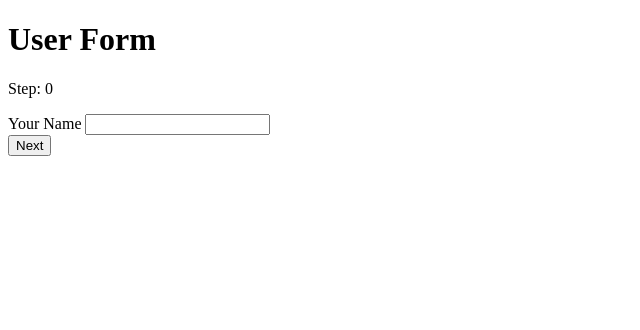
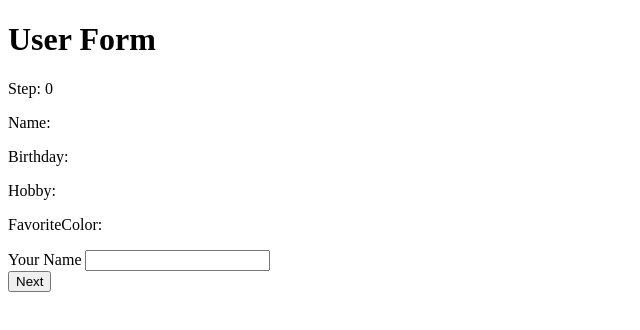
Before and after one commit to Angellomon/svelte-5-course, a SvelteKit app: page / in a window 1280 px wide. Shown: the top 330 px of the page, without its empty margins (0-640 px from the left). Built offline with nearby package versions, Linux system fonts and the light colour scheme.

Commit message:
feat: impl animations + better code mgmt (snippets&loops)

```diff
--- a/src/routes/+page.svelte
+++ b/src/routes/+page.svelte
@@ -1,21 +1,50 @@
 <script lang="ts">
+	import { fly } from 'svelte/transition';
 	import Header from './Header.svelte';
 
 	type StrError = string;
-	const steps = {
-		NAME: 0,
-		BIRTHDAY: 1,
-		HOBBY: 2,
-		FINISHED: 3
-	};
+
 
 	let formState = $state({
 		name: '',
 		birthday: '',
 		hobby: '',
+		favoriteColor: '',
 		step: 0,
 		error: ''
 	});
+
+	const steps: {
+		key: keyof typeof formState;
+		question: string;
+		type: 'text' | 'date' | 'color';
+		validator: (arg: string) => StrError;
+	}[] = [
+		{
+			key: 'name',
+			question: 'Your Name',
+			type: 'text',
+			validator: validateName
+		},
+		{
+			key: 'birthday',
+			question: 'Your Birthday',
+			type: 'date',
+			validator: validateBirthday
+		},
+		{
+			key: 'hobby',
+			question: 'Your Hobby',
+			type: 'text',
+			validator: validateHobby
+		},
+		{
+			key: 'favoriteColor',
+			question: 'Your Favorite Color',
+			type: 'color',
+			validator: validateFavoriteColor
+		}
+	];
 
 	function validateName(name: string): StrError {
 		if (!name) return 'missing name';
@@ -44,10 +73,24 @@
 		return '';
 	}
 
+	function validateFavoriteColor(color: string): StrError {
+		if (!color) return 'missing favorite color';
+
+		return '';
+	}
+
 	function validateStep(): StrError {
-		if (formState.step === steps.NAME) return validateName(formState.name);
-		else if (formState.step === steps.BIRTHDAY) return validateBirthday(formState.birthday);
-		else if (formState.step === steps.HOBBY) return validateHobby(formState.hobby);
+		for (let i = 0; i < steps.length; i++) {
+			if (i === formState.step) {
+				const stepValue = formState[steps[i].key];
+				return steps[i].validator(stepValue as string);
+			}
+		}
+
+		// if (formState.step === steps.NAME) return validateName(formState.name);
+		// else if (formState.step === steps.BIRTHDAY) return validateBirthday(formState.birthday);
+		// else if (formState.step === steps.HOBBY) return validateHobby(formState.hobby);
+		// else if (formState.step === steps.) return validateHobby(formState.hobby);
 
 		return '';
 	}
@@ -76,35 +119,42 @@
 <main>
 	<p>step: {formState.step}</p>
 
-	{#if formState.step === steps.NAME}
-		<div>
-			{@render formStep({id: "name", type: "text", question: "Your Name"})}
-		</div>
+	{@render formItems({ include: ['name', 'birthday', 'hobby', "favoriteColor"] })}
+
+	{#each steps as { type, key, question }, i}
+		{#if formState.step === i}
+			{@render formStep({ type, id: key, question })}
+		{/if}
+	{/each}
+
+	<!-- {#if formState.step === steps.NAME}
+		{@render formStep({ id: 'name', type: 'text', question: 'Your Name' })}
 	{:else if formState.step === steps.BIRTHDAY}
-		<div>
-			{@render formItems({ include: ["name"] })}
-			{@render formStep({ id: "birthday", type: "date", question: "Your Birthday" })}
-		</div>
+		{@render formStep({ id: 'birthday', type: 'date', question: 'Your Birthday' })}
 	{:else if formState.step === steps.HOBBY}
-		<div>
-			{@render formItems({ include: ["name", "birthday"] })}
-			{@render formStep({ id: "hobby", type: "text", question: "Your Hobby" })}
-		</div>
-	{/if}
-	{#if formState.step === steps.FINISHED}
-		<div>
+		{@render formStep({ id: 'hobby', type: 'text', question: 'Your Hobby' })}
+	{/if} -->
+	<!-- {#if formState.step === steps.FINISHED}
+		<div in:fly={{
+			x: 200,
+			opacity: 0,
+			delay: 250
+		}} out:fly={{
+			x: -200,
+			opacity: 0
+		}}>
 			{@render formItems({ include: ["name", "birthday", "hobby"] })}
 		</div>
-	{/if}
+	{/if} -->
 
 	<span class="buttons">
-		{#if formState.step > steps.NAME}
+		{#if formState.step > 0}
 			<button onclick={previousStep}>Previous</button>
 		{/if}
-		{#if formState.step < steps.HOBBY}
+		{#if formState.step < steps.length - 1}
 			<button onclick={nextStep}>Next</button>
 		{/if}
-		{#if formState.step === steps.HOBBY}
+		{#if formState.step === steps.length - 1}
 			<button onclick={nextStep}>Finish</button>
 		{/if}
 	</span>
@@ -114,18 +164,32 @@
 	{/if}
 </main>
 
-{#snippet formStep({ id, type, question }: {
-	id: keyof typeof formState,
-	type: "text" | "date",
-	question: string
+{#snippet formStep({
+	id,
+	type,
+	question
+}: {
+	id: keyof typeof formState;
+	type: 'text' | 'date' | 'color';
+	question: string;
 })}
-	<label for={id} {id}>{question}</label>
-	<input {type} {id} bind:value={formState[id]}>
+	<div
+		in:fly={{
+			x: 200,
+			opacity: 0,
+			delay: 250
+		}}
+		out:fly={{
+			x: -200,
+			opacity: 0
+		}}
+	>
+		<label for={id} {id}>{question}</label>
+		<input {type} {id} bind:value={formState[id]} />
+	</div>
 {/snippet}
 
-{#snippet formItems({ include = [] }: {
-	include: (keyof typeof formState)[]
-})}
+{#snippet formItems({ include = [] }: { include: (keyof typeof formState)[] })}
 	{#each include as item}
 		<p>{item}: {formState[item]}</p>
 	{/each}
```
